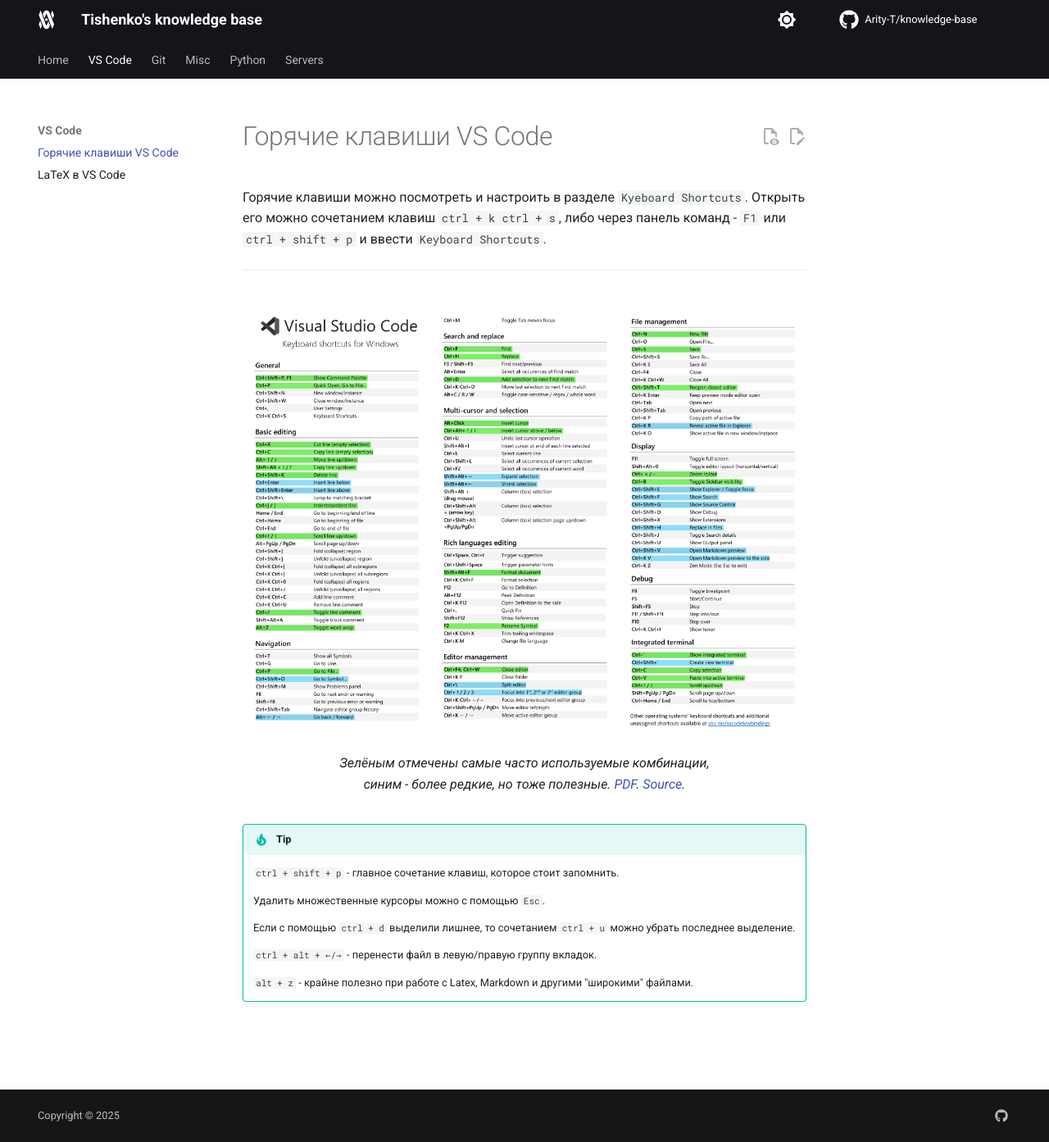
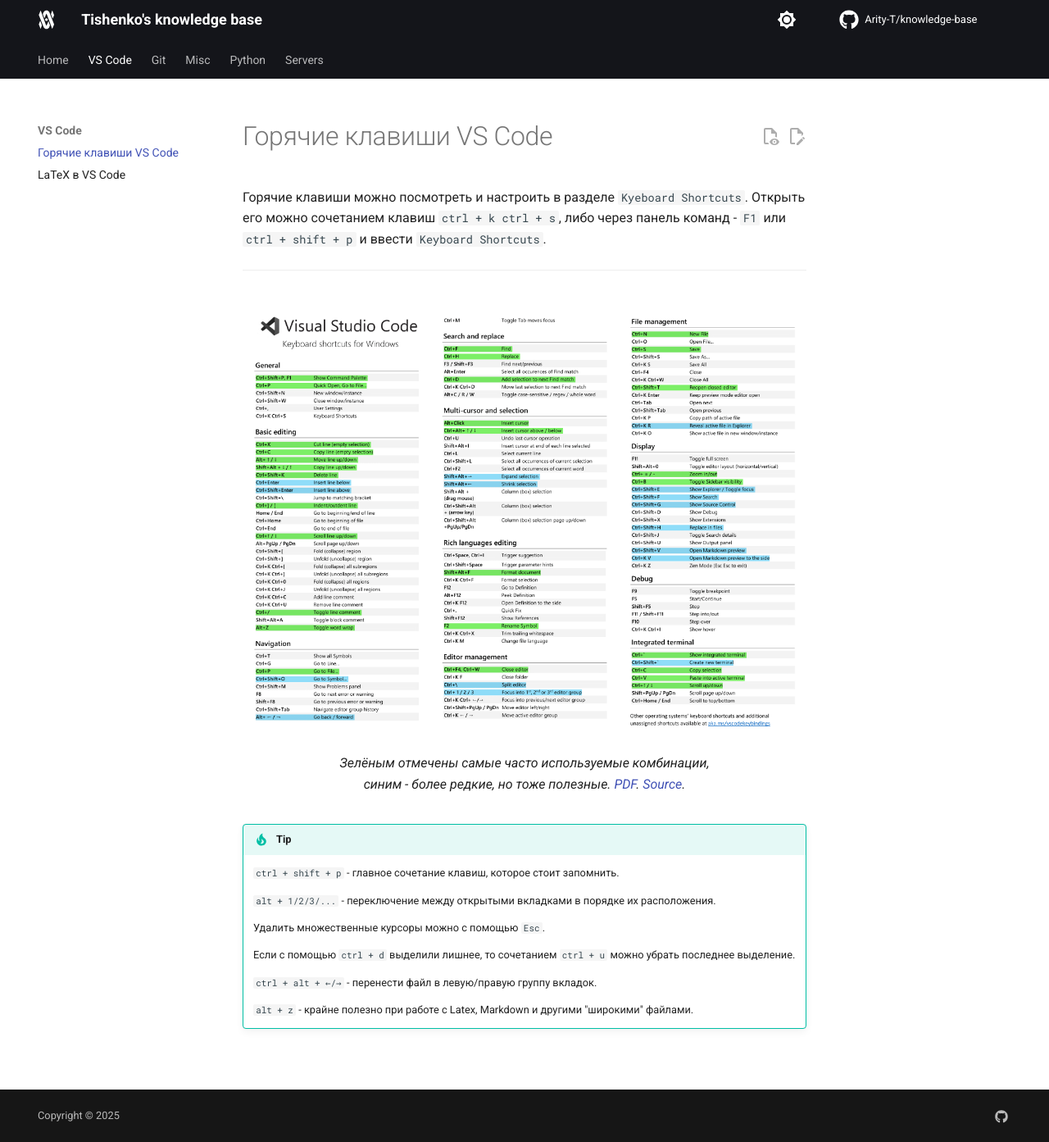
Before and after one commit to Arity-T/knowledge-base, an MkDocs documentation site: the page built from docs/VS-Code/hotkeys.md, in a window 1280 px wide and 1393 px high. Shown: the whole window at 82% size. Built offline with MkDocs 1.6.1 and Material for MkDocs 9.7.7, drawn with Linux system fonts in a browser that asks for light colours; comment, search, counter and statistics services are not loaded.

Commit message:
Добавил про переключение между вкладками

```diff
--- a/docs/VS-Code/hotkeys.md
+++ b/docs/VS-Code/hotkeys.md
@@ -13,6 +13,8 @@
 
     `ctrl + shift + p` - главное сочетание клавиш, которое стоит запомнить.
 
+    `alt + 1/2/3/...` - переключение между открытыми вкладками в порядке их расположения.
+
     Удалить множественные курсоры можно с помощью `Esc`.
 
     Если с помощью `ctrl + d` выделили лишнее, то сочетанием `ctrl + u` можно убрать последнее выделение.
```
